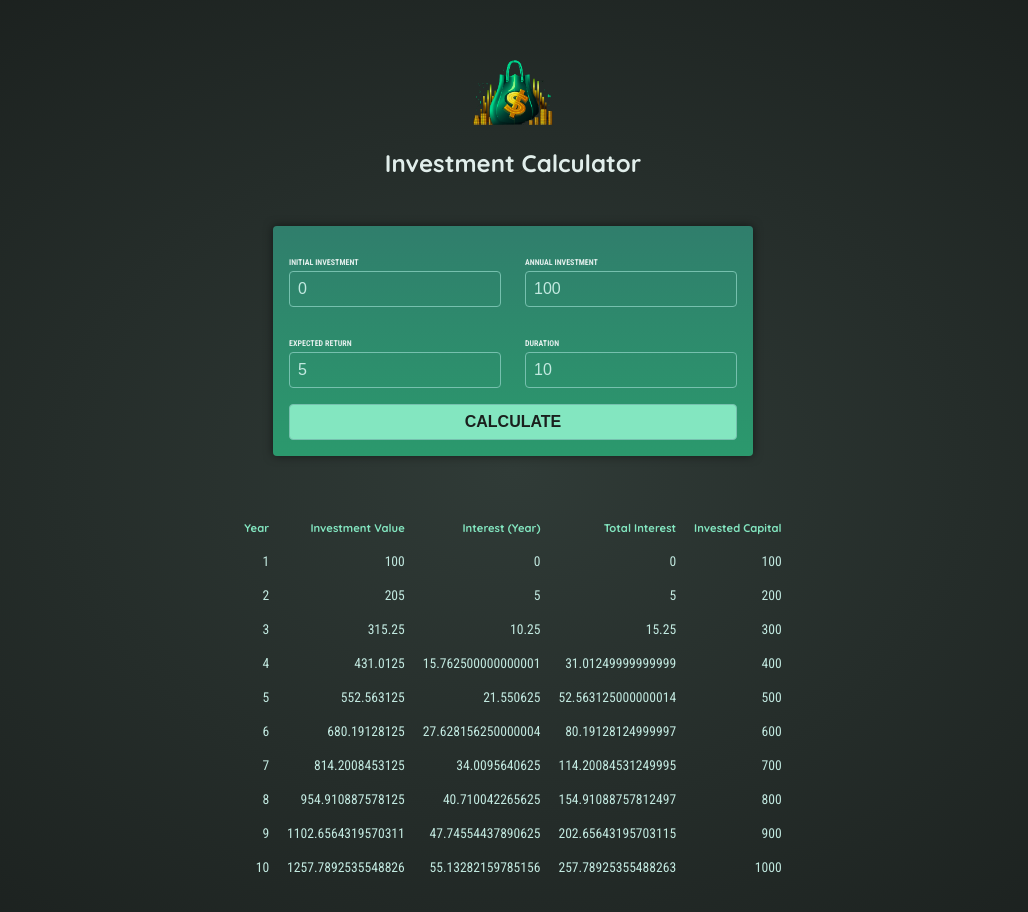
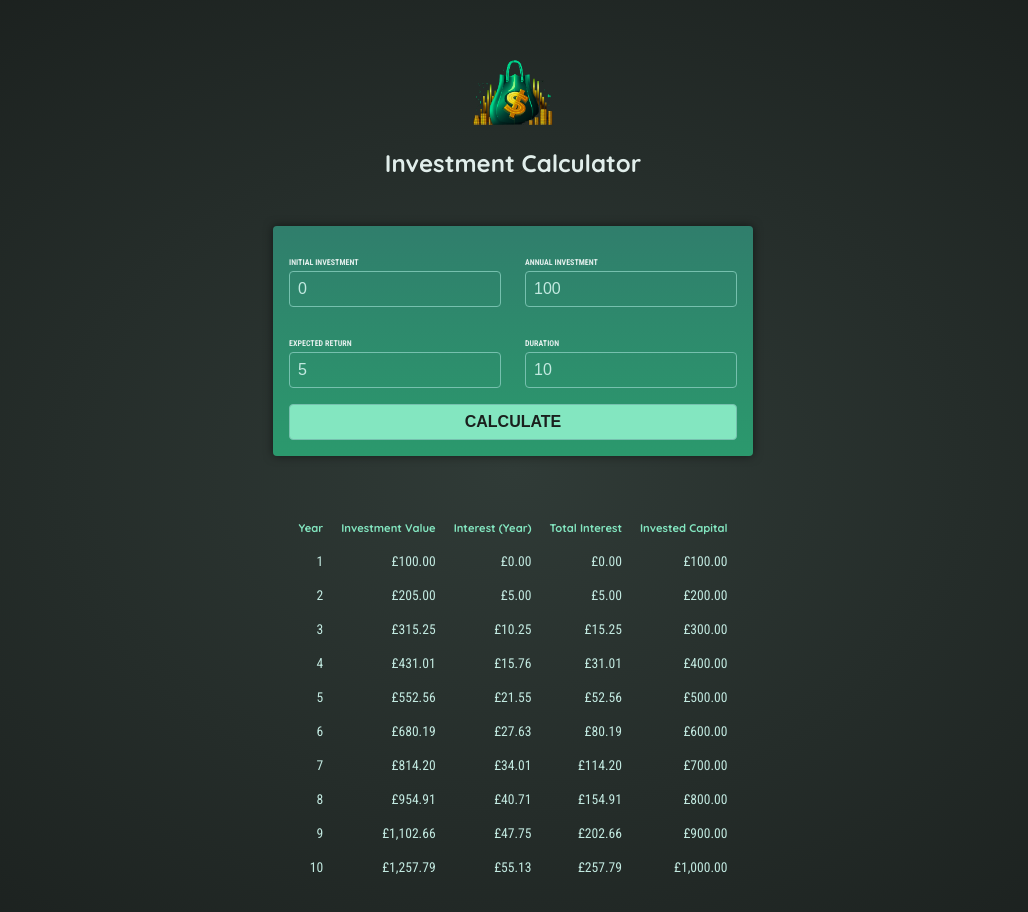
Before and after one commit to RichBurman/Investment-Angular-Practise-App, an Angular app: page / in a window 1280 px wide. Both pictures are taken after a click on the button "CALCULATE". Shown: the top 912 px of the page, without its empty margins (127-1155 px from the left). Built offline with nearby package versions, Linux system fonts and the light colour scheme.

Commit message:
Refactor InvestmentResultsComponent to improve input handling and maintainability

```diff
--- a/src/app/investment-results/investment-results.component.html
+++ b/src/app/investment-results/investment-results.component.html
@@ -16,10 +16,10 @@
     @for (result of results(); track result.year) {
     <tr>
       <td>{{ result.year }}</td>
-      <td>{{ result.valueEndOfYear }}</td>
-      <td>{{ result.interest }}</td>
-      <td>{{ result.totalInterest }}</td>
-      <td>{{ result.totalAmountInvested }}</td>
+      <td>{{ result.valueEndOfYear | currency: 'GBP'  }}</td>
+      <td>{{ result.interest | currency: 'GBP'  }}</td>
+      <td>{{ result.totalInterest | currency: 'GBP'  }}</td>
+      <td>{{ result.totalAmountInvested | currency: 'GBP' }}</td>
     </tr>
     }
   </tbody>
--- a/src/app/investment-results/investment-results.component.ts
+++ b/src/app/investment-results/investment-results.component.ts
@@ -1,9 +1,10 @@
+import { CurrencyPipe } from '@angular/common';
 import { Component, input } from '@angular/core';
 
 @Component({
   selector: 'app-investment-results',
   standalone: true,
-  imports: [],
+  imports: [CurrencyPipe],
   templateUrl: './investment-results.component.html',
   styleUrl: './investment-results.component.css',
 })
```
